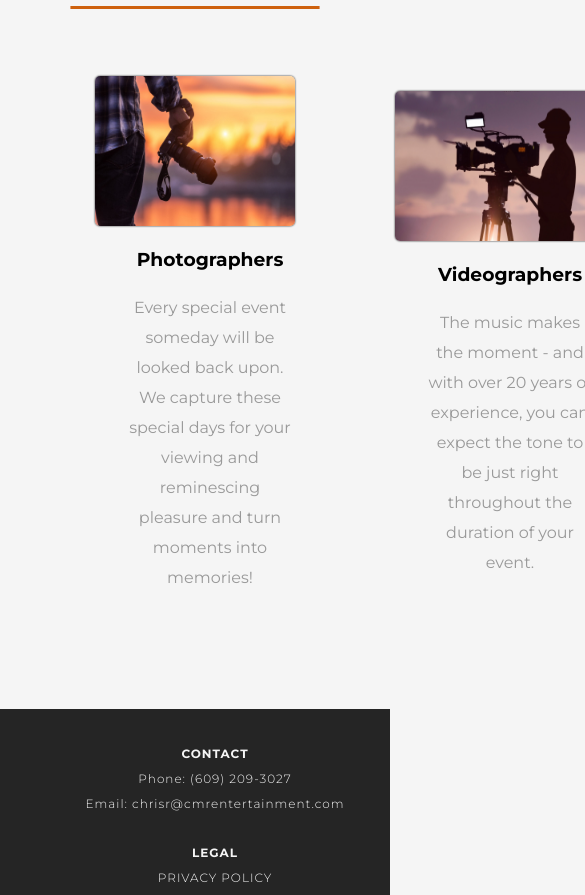
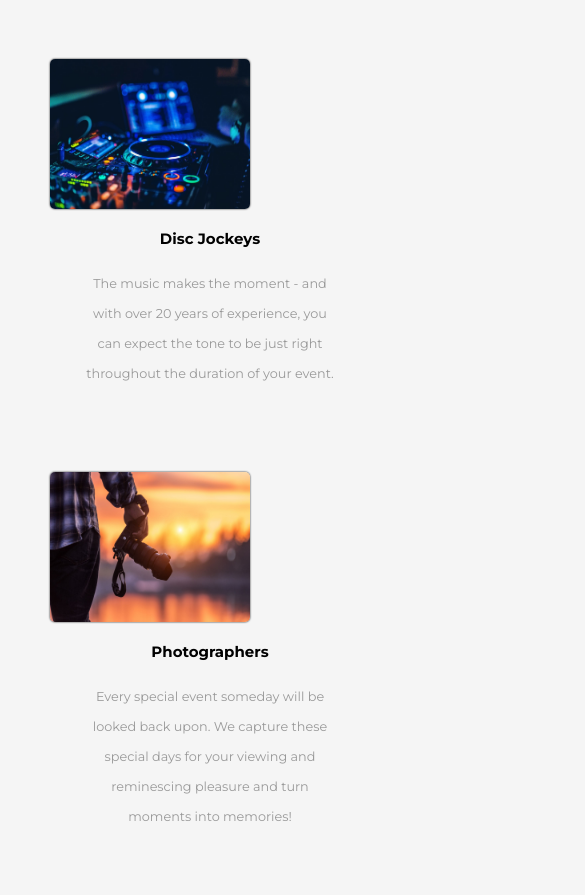
Before and after one commit to crinaldi44/CMR-Entertainment, a React (Create React App) app: page / in a window 390 px wide. Shown: the part 556-1451 px from the top of the page, 585 px wide, since content can reach past the window. Built offline with nearby package versions, Linux system fonts and the light colour scheme.

Commit message:
Update Services.css

```diff
--- a/src/components/Services.css
+++ b/src/components/Services.css
@@ -1,6 +1,7 @@
 .services__container {
   background-color: var(--offwhite);
-  height: fit-content;
+  min-height: 500px;
+  font-size: 80%;
 }
 
 .services__subcontainer {
@@ -14,7 +15,7 @@
   flex-direction: column;
   justify-content: center;
   text-align: center;
-  margin: 50px 50px 100px 50px;
+  margin: 50px 50px 20px 50px;
 }
 
 .service__info img {
@@ -43,6 +44,11 @@
 }
 
 @media screen and (max-width: 600px) {
+
+  .services__subcontainer {
+    flex-direction: column;
+  }
+
   .services__container img {
     width: 200px;
     height: 150px;
```
